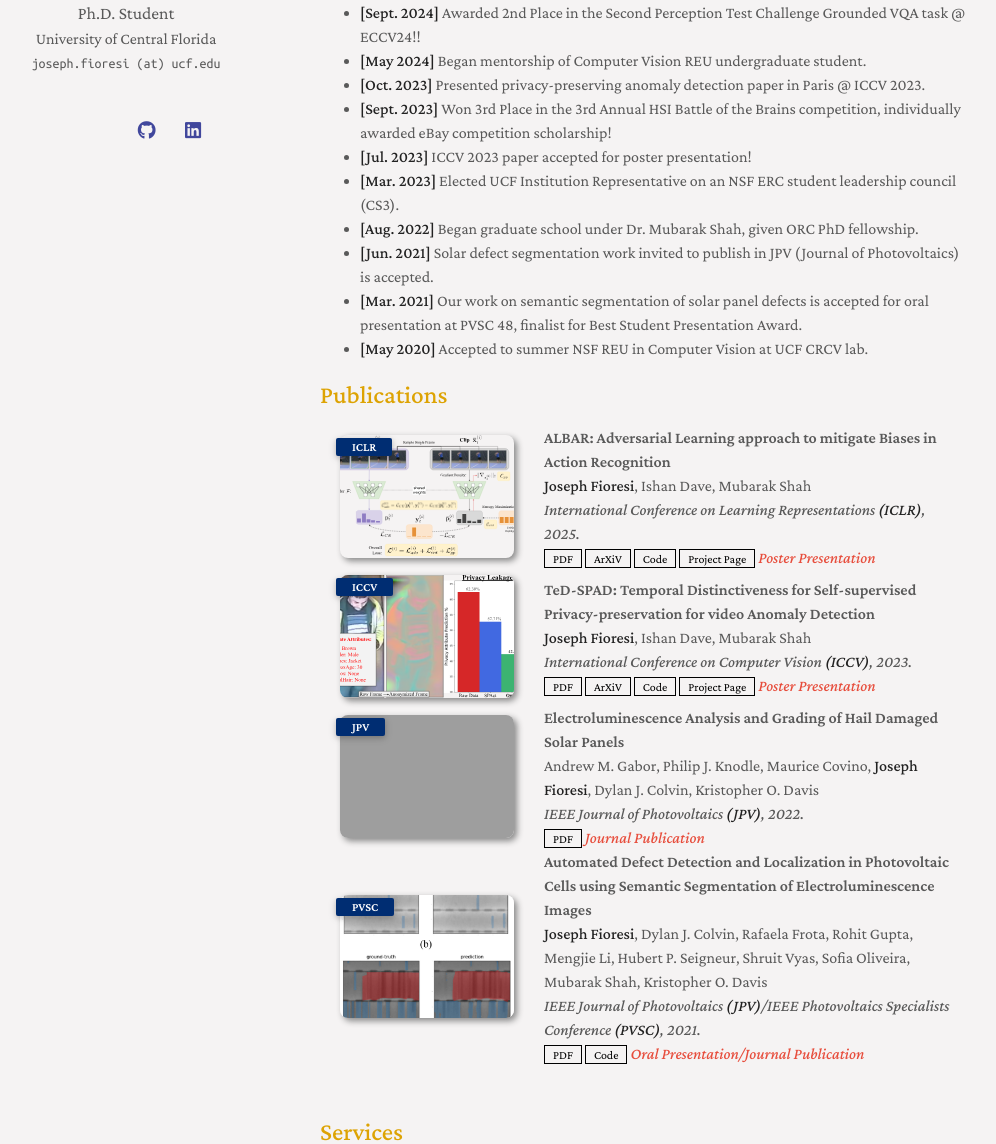
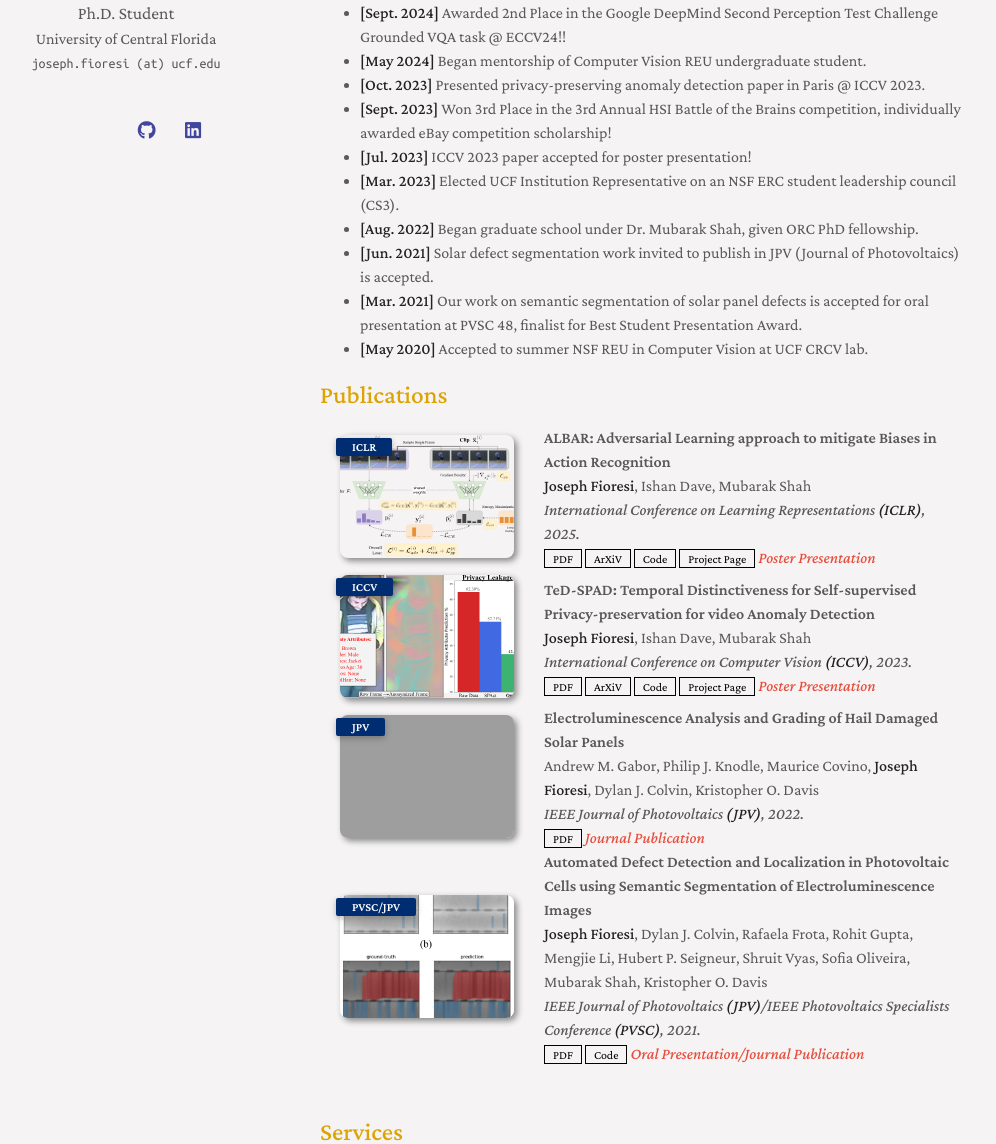
Before and after one commit to joefioresi718/joefioresi718.github.io, a Jekyll site: the page built from index.md, in a window 1280 px wide and 1400 px high, scrolled down 193 px. Shown: the part 256-1400 px from the top of the window, without its empty margins (150-1146 px from the left). Built offline with Jekyll 4.4.1, drawn with Linux system fonts in a browser that asks for light colours; nearby versions of some CDN libraries; a style sheet for code colours, icons or effects is not loaded; our own code applies the rules of GitHub Pages for plain Markdown files; grey boxes are pictures that could not be loaded.

Commit message:
minor changes

```diff
--- a/_includes/publications.md
+++ b/_includes/publications.md
@@ -69,7 +69,7 @@ Damaged Solar Panels</div>
 <div class="pub-row">
   <div class="col-sm-3 abbr" style="position: relative;padding-right: 15px;padding-left: 15px;">
     <img src="assets/img/pvsc_teaser.png" class="teaser img-fluid z-depth-1">
-    <abbr class="badge">PVSC</abbr>
+    <abbr class="badge">PVSC/JPV</abbr>
   </div>
 
   <div class="col-sm-9" style="position: relative;padding-right: 15px;padding-left: 20px;">
--- a/index.md
+++ b/index.md
@@ -13,7 +13,7 @@ I am a 3rd year Ph.D. student at the University of Central Florida (UCF) studyin
 ## News
 
 - **[Jan. 2025]** ICLR 2025 paper accepted for poster presentation!
-- **[Sept. 2024]** Awarded 2nd Place in the Second Perception Test Challenge Grounded VQA task @ ECCV24!!
+- **[Sept. 2024]** Awarded 2nd Place in the Google DeepMind Second Perception Test Challenge Grounded VQA task @ ECCV24!!
 - **[May 2024]** Began mentorship of Computer Vision REU undergraduate student.
 - **[Oct. 2023]** Presented privacy-preserving anomaly detection paper in Paris @ ICCV 2023.
 - **[Sept. 2023]** Won 3rd Place in the 3rd Annual HSI Battle of the Brains competition, individually awarded eBay competition scholarship!
```
